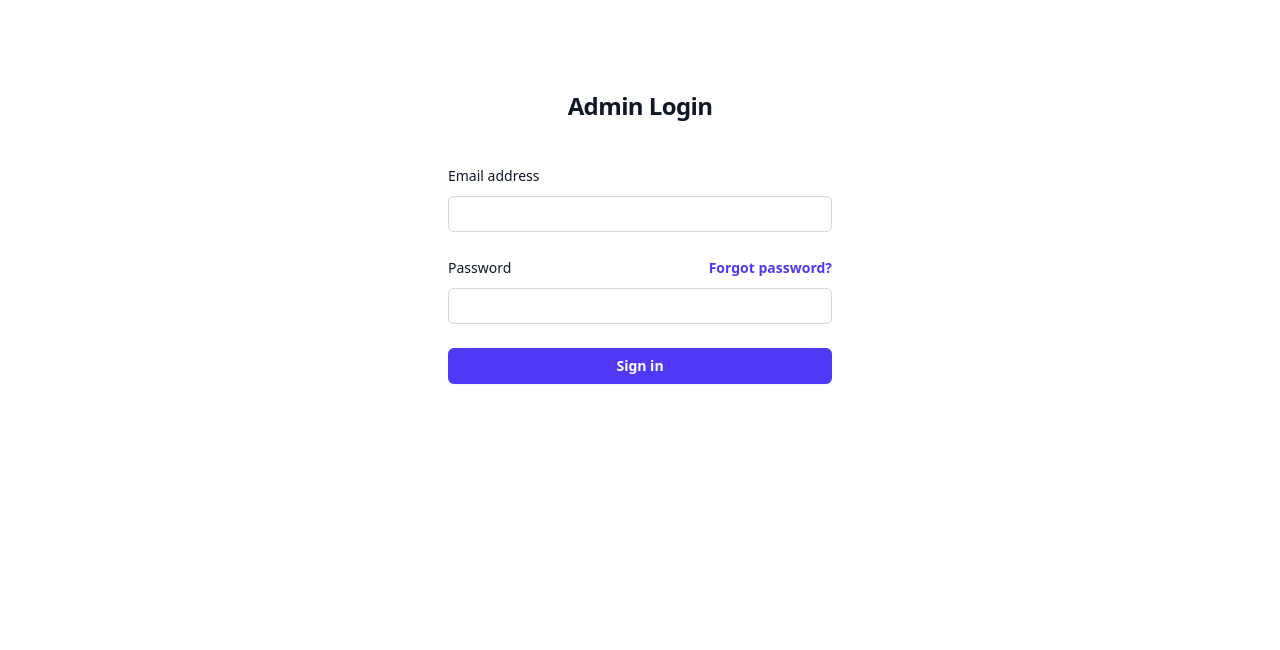
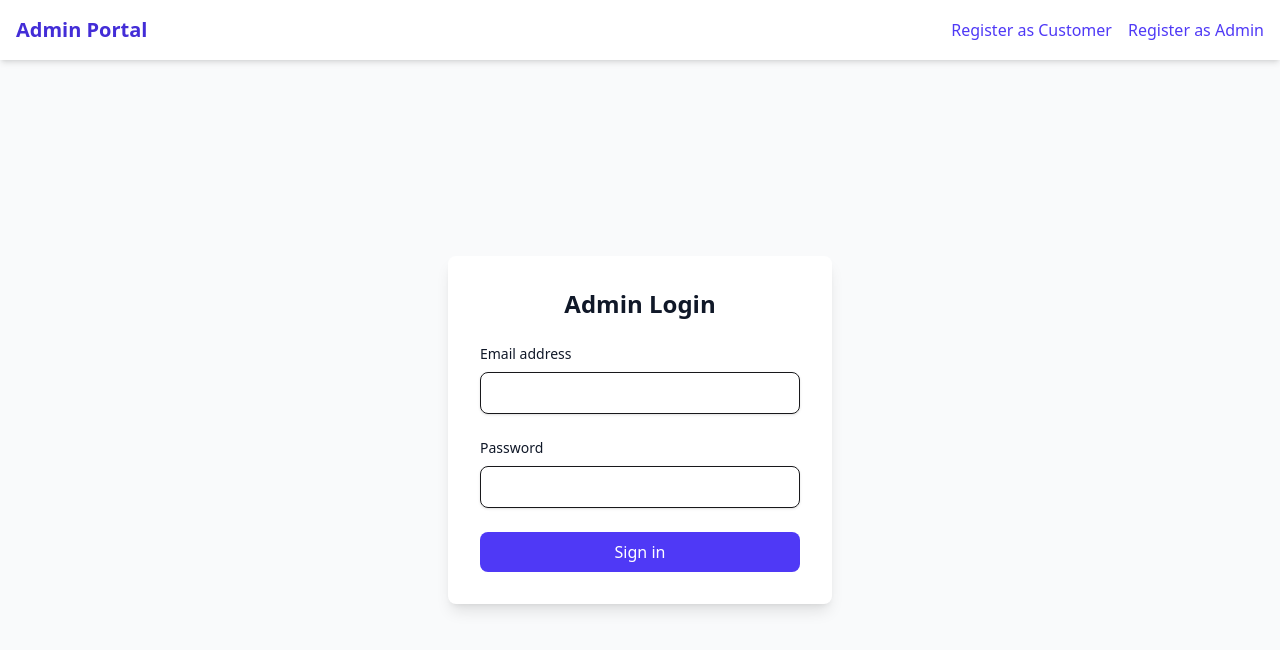
Before and after one commit to ompsuthar9000/APP_MERN, a React (Vite) app in the folder frontend/: page / in a window 1280 px wide. Shown: the top 650 px of the page. Built offline with nearby package versions, Linux system fonts and the light colour scheme.

Commit message:
updated code

```diff
--- a/frontend/src/pages/AdminLogin.jsx
+++ b/frontend/src/pages/AdminLogin.jsx
@@ -1,6 +1,7 @@
+import { Link } from "react-router-dom";
 import { useForm } from "react-hook-form";
 import { loginAdmin } from "../api/authApi";
-import toast, { Toaster } from 'react-hot-toast';
+import toast, { Toaster } from "react-hot-toast";
 
 const AdminLogin = () => {
   const { register, handleSubmit, formState: { errors } } = useForm();
@@ -9,9 +10,9 @@ const AdminLogin = () => {
     const loginPromise = loginAdmin(data);
 
     toast.promise(loginPromise, {
-      loading: 'Logging in...',
-      success: 'Login Successful!',
-      error: (err) => err.message || 'Login Failed',
+      loading: "Logging in...",
+      success: "Login Successful!",
+      error: (err) => err.message || "Login Failed",
     });
 
     try {
@@ -22,64 +23,62 @@ const AdminLogin = () => {
   };
 
   return (
-    <div className="flex min-h-full flex-1 flex-col justify-center px-6 py-12 lg:px-8">
-      <Toaster />
-      <div className="sm:mx-auto sm:w-full sm:max-w-sm">
-        <h2 className="mt-10 text-center text-2xl/9 font-bold tracking-tight text-gray-900">
-          Admin Login
-        </h2>
-      </div>
+    <div className="flex flex-col min-h-screen bg-gray-50">
+      {/* Navbar */}
+      <nav className="bg-white shadow-md p-4 flex justify-between items-center">
+        <h1 className="text-xl font-bold text-indigo-700">Admin Portal</h1>
+        <div className="space-x-4">
+          <Link to="/register/customer" className="text-indigo-600 hover:underline">
+            Register as Customer
+          </Link>
+          <Link to="/register/admin" className="text-indigo-600 hover:underline">
+            Register as Admin
+          </Link>
+        </div>
+      </nav>
 
-      <div className="mt-10 sm:mx-auto sm:w-full sm:max-w-sm">
-        <form className="space-y-6" onSubmit={handleSubmit(onSubmit)}>
-          <div>
-            <label htmlFor="email" className="block text-sm/6 font-medium text-gray-900">
-              Email address
-            </label>
-            <div className="mt-2">
+      {/* Main Content */}
+      <div className="flex flex-1 justify-center items-center p-6">
+        <Toaster />
+        <div className="bg-white p-8 rounded-lg shadow-lg w-full max-w-sm">
+          <h2 className="text-center text-2xl font-bold text-gray-900">Admin Login</h2>
+          <form className="mt-6 space-y-6" onSubmit={handleSubmit(onSubmit)}>
+            <div>
+              <label htmlFor="email" className="block text-sm font-medium text-gray-900">
+                Email address
+              </label>
               <input
                 {...register("email", { required: "Email is required" })}
                 id="email"
-                name="email"
                 type="email"
                 autoComplete="email"
-                className="block w-full rounded-md bg-white px-3 py-1.5 text-base text-gray-900 outline-1 -outline-offset-1 outline-gray-300 placeholder:text-gray-400 focus:outline-2 focus:-outline-offset-2 focus:outline-indigo-600 sm:text-sm/6"
+                className="block w-full mt-2 px-3 py-2 border rounded-lg shadow-sm focus:ring-indigo-500 focus:border-indigo-500"
               />
+              {errors.email && <p className="text-red-500 text-sm mt-1">{errors.email.message}</p>}
             </div>
-          </div>
 
-          <div>
-            <div className="flex items-center justify-between">
-              <label htmlFor="password" className="block text-sm/6 font-medium text-gray-900">
+            <div>
+              <label htmlFor="password" className="block text-sm font-medium text-gray-900">
                 Password
               </label>
-              <div className="text-sm">
-                <a href="#" className="font-semibold text-indigo-600 hover:text-indigo-500">
-                  Forgot password?
-                </a>
-              </div>
-            </div>
-            <div className="mt-2">
               <input
                 {...register("password", { required: "Password is required" })}
                 id="password"
-                name="password"
                 type="password"
                 autoComplete="current-password"
-                className="block w-full rounded-md bg-white px-3 py-1.5 text-base text-gray-900 outline-1 -outline-offset-1 outline-gray-300 placeholder:text-gray-400 focus:outline-2 focus:-outline-offset-2 focus:outline-indigo-600 sm:text-sm/6"
+                className="block w-full mt-2 px-3 py-2 border rounded-lg shadow-sm focus:ring-indigo-500 focus:border-indigo-500"
               />
+              {errors.password && <p className="text-red-500 text-sm mt-1">{errors.password.message}</p>}
             </div>
-          </div>
 
-          <div>
             <button
               type="submit"
-              className="flex w-full justify-center rounded-md bg-indigo-600 px-3 py-1.5 text-sm/6 font-semibold text-white shadow-xs hover:bg-indigo-500 focus-visible:outline-2 focus-visible:outline-offset-2 focus-visible:outline-indigo-600"
+              className="w-full bg-indigo-600 text-white py-2 rounded-lg hover:bg-indigo-700 transition"
             >
               Sign in
             </button>
-          </div>
-        </form>
+          </form>
+        </div>
       </div>
     </div>
   );
--- a/frontend/src/pages/CustomerRegister.jsx
+++ b/frontend/src/pages/CustomerRegister.jsx
@@ -1,55 +1,75 @@
 import { useForm } from "react-hook-form";
 import { registerCustomer } from "../api/authApi";
+import toast, { Toaster } from "react-hot-toast";
 
 const CustomerRegister = () => {
   const { register, handleSubmit, formState: { errors } } = useForm();
 
   const onSubmit = async (data) => {
+    const registerPromise = registerCustomer(data);
+
+    toast.promise(registerPromise, {
+      loading: "Registering...",
+      success: (response) => response.message || "Registration Successful!",
+      error: (error) => error.message || "Registration Failed!",
+    });
+
     try {
-      const response = await registerCustomer(data);
-      alert(response.message);
+      await registerPromise;
     } catch (error) {
-      alert(error);
+      console.error(error);
     }
   };
 
   return (
-    <div className="flex justify-center items-center min-h-screen bg-gradient-to-r from-blue-500 to-indigo-600 p-4">
-      <form onSubmit={handleSubmit(onSubmit)} className="bg-white p-8 rounded-xl shadow-md w-full max-w-md">
-        <h2 className="text-3xl font-bold text-center text-blue-600 mb-6">Customer Registration</h2>
+    <div className="flex justify-center items-center min-h-screen bg-gray-100 p-4">
+      <Toaster />
+      <form onSubmit={handleSubmit(onSubmit)} className="bg-white p-8 rounded-2xl shadow-lg w-full max-w-md border border-gray-200">
+        <h2 className="text-3xl font-semibold text-center text-blue-700 mb-6">Customer Registration</h2>
 
+        <div className="space-y-4">
+          <div>
             <input
               {...register("firstName", { required: "First name is required" })}
               placeholder="First Name"
-          className="w-full px-4 py-3 mt-2 bg-gradient-to-r from-blue-300 to-indigo-400 text-white border rounded-lg focus:outline-none focus:ring-2 focus:ring-blue-400"
+              className="w-full px-4 py-3 border rounded-lg focus:outline-none focus:ring-2 focus:ring-blue-500"
             />
-        {errors.firstName && <p className="text-red-500 text-sm">{errors.firstName.message}</p>}
+            {errors.firstName && <p className="text-red-500 text-sm mt-1">{errors.firstName.message}</p>}
+          </div>
 
+          <div>
             <input
               {...register("lastName", { required: "Last name is required" })}
               placeholder="Last Name"
-          className="w-full px-4 py-3 mt-3 bg-gradient-to-r from-blue-300 to-indigo-400 text-white border rounded-lg focus:outline-none focus:ring-2 focus:ring-blue-400"
+              className="w-full px-4 py-3 border rounded-lg focus:outline-none focus:ring-2 focus:ring-blue-500"
             />
-        {errors.lastName && <p className="text-red-500 text-sm">{errors.lastName.message}</p>}
+            {errors.lastName && <p className="text-red-500 text-sm mt-1">{errors.lastName.message}</p>}
+          </div>
 
+          <div>
             <input
               {...register("email", { required: "Email is required" })}
               placeholder="Email"
-          className="w-full px-4 py-3 mt-3 bg-gradient-to-r from-blue-300 to-indigo-400 text-white border rounded-lg focus:outline-none focus:ring-2 focus:ring-blue-400"
+              type="email"
+              className="w-full px-4 py-3 border rounded-lg focus:outline-none focus:ring-2 focus:ring-blue-500"
             />
-        {errors.email && <p className="text-red-500 text-sm">{errors.email.message}</p>}
+            {errors.email && <p className="text-red-500 text-sm mt-1">{errors.email.message}</p>}
+          </div>
 
+          <div>
             <input
               {...register("password", { required: "Password is required" })}
               type="password"
               placeholder="Password"
-          className="w-full px-4 py-3 mt-3 bg-gradient-to-r from-blue-300 to-indigo-400 text-white border rounded-lg focus:outline-none focus:ring-2 focus:ring-blue-400"
+              className="w-full px-4 py-3 border rounded-lg focus:outline-none focus:ring-2 focus:ring-blue-500"
             />
-        {errors.password && <p className="text-red-500 text-sm">{errors.password.message}</p>}
+            {errors.password && <p className="text-red-500 text-sm mt-1">{errors.password.message}</p>}
+          </div>
 
-        <button type="submit" className="mt-5 bg-blue-600 text-white w-full py-3 rounded-lg hover:bg-blue-700 transition duration-300">
+          <button type="submit" className="mt-5 bg-blue-600 text-white w-full py-3 rounded-lg hover:bg-blue-700 transition duration-300 font-medium">
             Register
           </button>
+        </div>
       </form>
     </div>
   );
```
Lines whose indentation alone changed are shown as unchanged.
